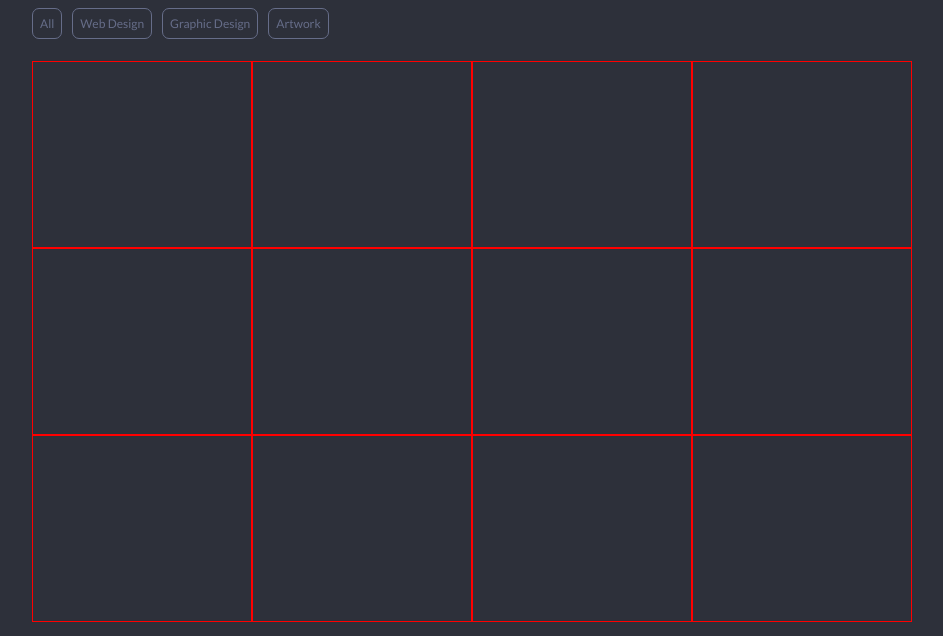
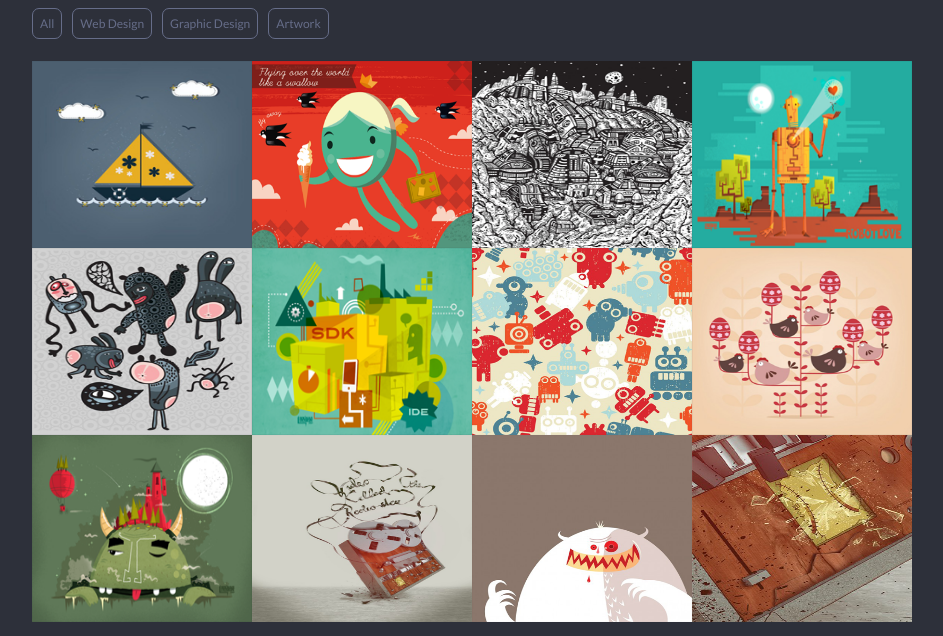
Before and after one commit to anastasiyahomanava/singolo, a plain HTML site: page singolo2.html in a window 1280 px wide. Shown: the part 164-800 px from the top of the page, without its empty margins (138-1081 px from the left). Drawn offline with Linux system fonts and the light colour scheme.

Commit message:
feat: add pictures

```diff
--- a/singolo2.css
+++ b/singolo2.css
@@ -68,12 +68,12 @@ body {
 .portfolio__images-item {
   width: 220px;
   height: 187px;
-  border: 1px solid red;
 }
 
 .about-us__people {
   display: flex;
-  padding-top: 55px;
+  padding: 55px 0 70px;
+
 }
 
 .about-us__people-item h3 {
@@ -102,13 +102,18 @@ body {
   height: 32px;
   border: 1px solid #767e9e;
   text-align: center;
-  vertical-align: center;
   padding: 5px;
   border-radius: 50%;
   color: #666d89;
+  margin-right: 10px;
 }
 
 .about-us__people-links li:hover {
   color: #2d303a;
   cursor: pointer;
 }
+
+.portfolio__images-item img {
+  width: 100%;
+  height: 100%;
+}
--- a/singolo2.html
+++ b/singolo2.html
@@ -28,18 +28,42 @@
         </ul>
       </div>
       <div class="portfolio__images">
-        <div class="portfolio__images-item"></div>
-        <div class="portfolio__images-item"></div>
-        <div class="portfolio__images-item"></div>
-        <div class="portfolio__images-item"></div>
-        <div class="portfolio__images-item"></div>
-        <div class="portfolio__images-item"></div>
-        <div class="portfolio__images-item"></div>
-        <div class="portfolio__images-item"></div>
-        <div class="portfolio__images-item"></div>
-        <div class="portfolio__images-item"></div>
-        <div class="portfolio__images-item"></div>
-        <div class="portfolio__images-item"></div>
+        <div class="portfolio__images-item">
+          <img src="assets/item-1.png" alt="">
+        </div>
+        <div class="portfolio__images-item">
+          <img src="assets/item-2.png" alt="">
+        </div>
+        <div class="portfolio__images-item">
+          <img src="assets/item-3.png" alt="">
+        </div>
+        <div class="portfolio__images-item">
+          <img src="assets/item-4.png" alt="">
+        </div>
+        <div class="portfolio__images-item">
+          <img src="assets/item-5.png" alt="">
+        </div>
+        <div class="portfolio__images-item">
+          <img src="assets/item-6.png" alt="">
+        </div>
+        <div class="portfolio__images-item">
+          <img src="assets/item-7.png" alt="">
+        </div>
+        <div class="portfolio__images-item">
+          <img src="assets/item-8.png" alt="">
+        </div>
+        <div class="portfolio__images-item">
+          <img src="assets/item-9.png" alt="">
+        </div>
+        <div class="portfolio__images-item">
+          <img src="assets/item-10.png" alt="">
+        </div>
+        <div class="portfolio__images-item">
+          <img src="assets/item-11.png" alt="">
+        </div>
+        <div class="portfolio__images-item">
+          <img src="assets/item-12.png" alt="">
+        </div>
       </div>
     </div>
   </section>
```
